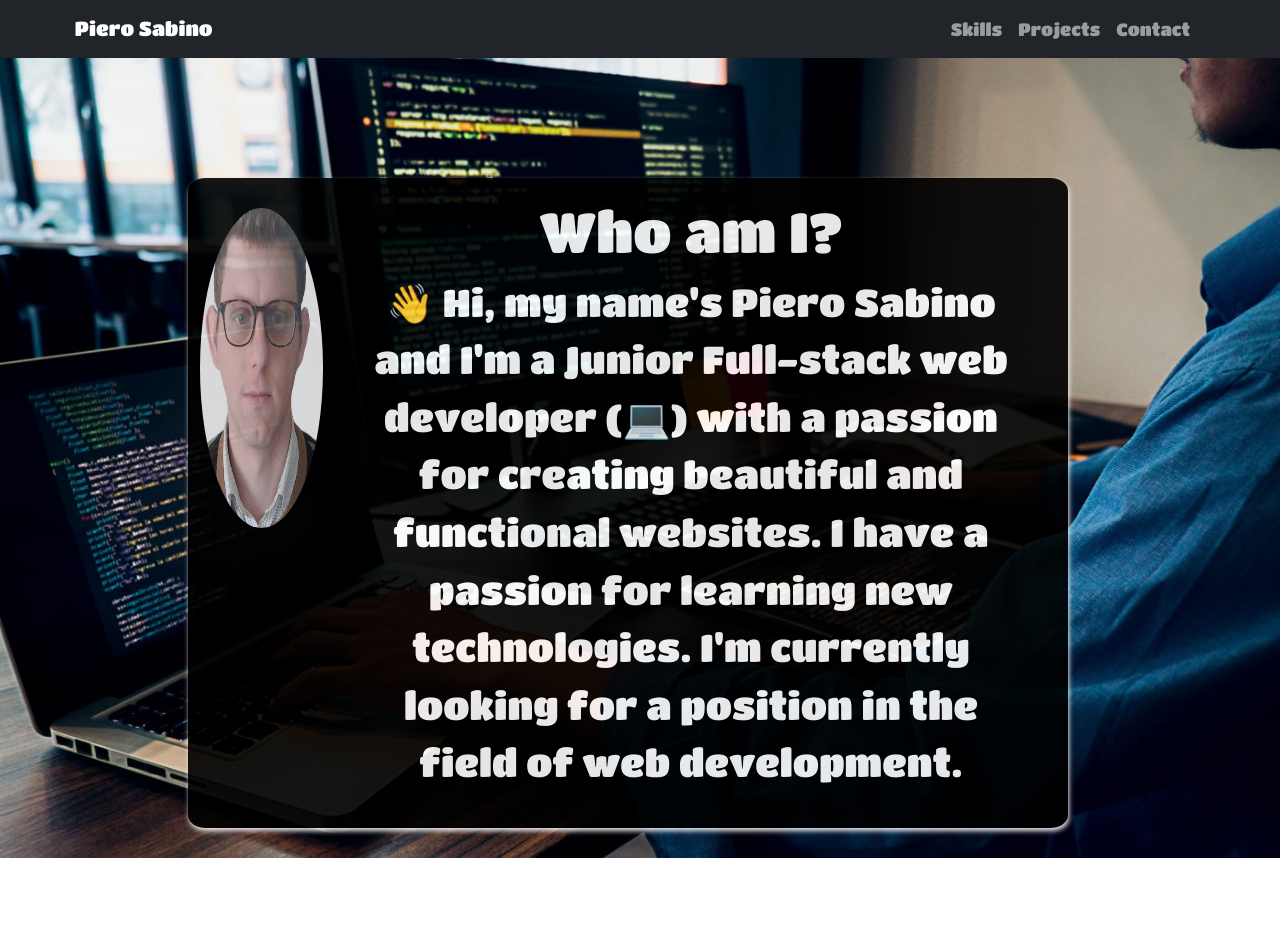
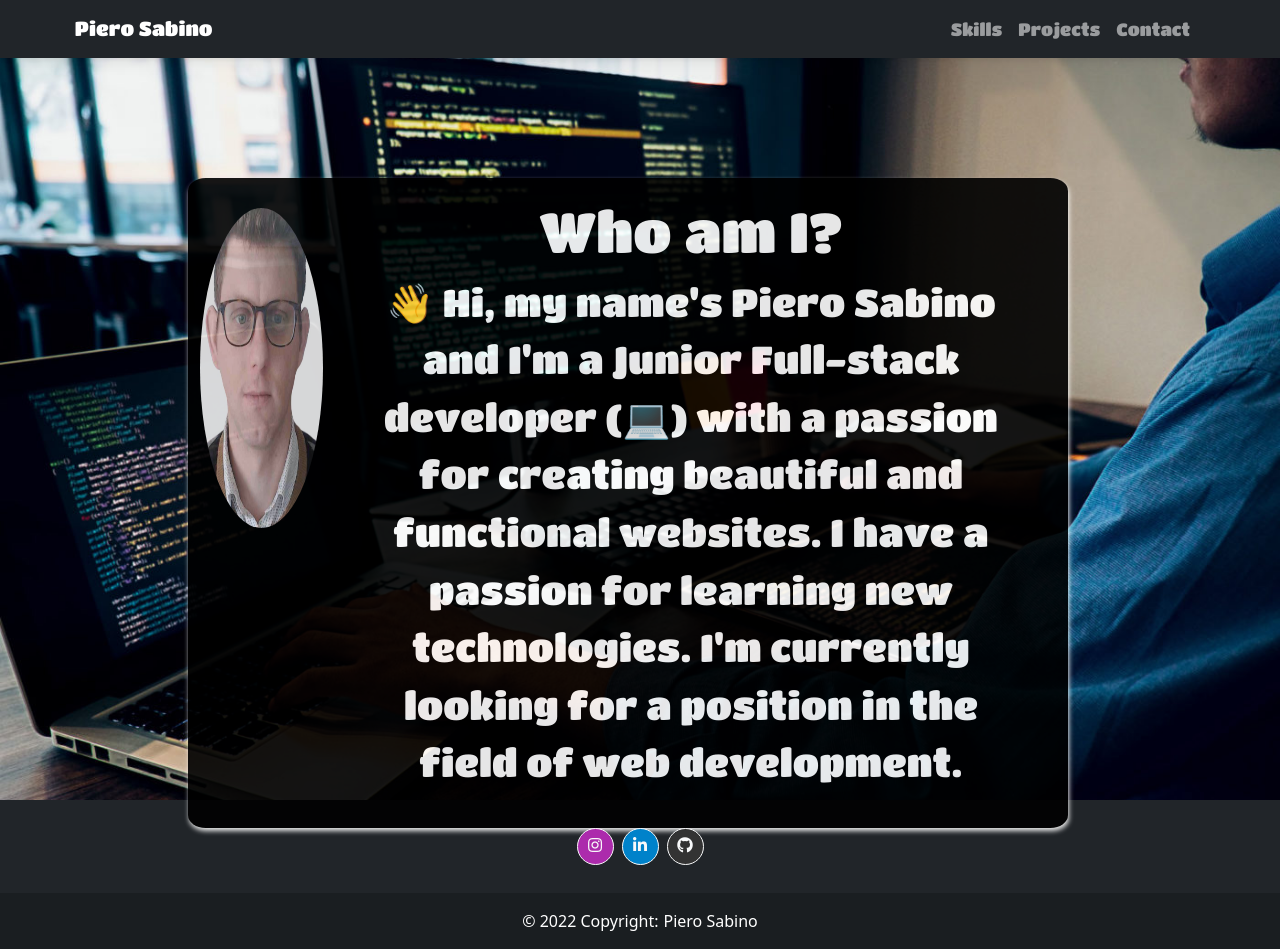
Before and after one commit to pierre1590/Portfolio-Piero, a React (Create React App) app: page / in a window 1280 px wide. Before the commit the page ends 858 px from the top, so only its background shows below. Built offline with nearby package versions, Linux system fonts and the light colour scheme.

Commit message:
Update project

```diff
--- a/package.json
+++ b/package.json
@@ -8,13 +8,14 @@
     "@testing-library/user-event": "^13.5.0",
     "bootstrap": "^5.1.3",
     "heroku": "^7.60.2",
+    "mdb-react-ui-kit": "^4.1.0",
+    "node": "18.5.0",
     "react": "^18.2.0",
     "react-bootstrap": "^2.4.0",
     "react-dom": "^18.2.0",
     "react-router-dom": "^6.3.0",
     "react-scripts": "5.0.1",
-    "web-vitals": "^2.1.4",
-    "node":"18.5.0"
+    "web-vitals": "^2.1.4"
   },
   "scripts": {
     "start": "react-scripts start",
--- a/public/index.html
+++ b/public/index.html
@@ -16,13 +16,14 @@
     <link rel="icon" type="image/png" sizes="96x96" href="./favicon-96x96.png">
     <link rel="icon" type="image/png" sizes="16x16" href="./favicon-16x16.png">
     <link rel="manifest" href="./manifest.json">
+    <link href="https://use.fontawesome.com/releases/v5.15.1/css/all.css" rel="stylesheet" />
+    <link rel="preconnect" href="https://fonts.googleapis.com">
+    <link rel="preconnect" href="https://fonts.gstatic.com" crossorigin>
+    <link href="https://fonts.googleapis.com/css2?family=Titan+One&display=swap" rel="stylesheet">
     <meta name="msapplication-TileColor" content="#ffffff">
     <meta name="msapplication-TileImage" content="/ms-icon-144x144.png">
     <meta name="theme-color" content="#ffffff">
     <meta name="viewport" content="width=device-width, initial-scale=1" />
-<link rel="preconnect" href="https://fonts.googleapis.com">
-<link rel="preconnect" href="https://fonts.gstatic.com" crossorigin>
-<link href="https://fonts.googleapis.com/css2?family=Titan+One&display=swap" rel="stylesheet">
     <meta name="theme-color" content="#000000" />
     <meta
       name="description"
--- a/src/App.js
+++ b/src/App.js
@@ -4,22 +4,23 @@ import {Home} from "./pages/Home";
 import {Skills} from "./pages/Skills";
 import {Projects} from "./pages/Projects";
 import {Contact} from "./pages/Contact";
+import {Footer} from "./components/Footer/Footer";
 import 'bootstrap/dist/css/bootstrap.min.css';
 import '../src/css/styles.css';
 
 function App() {
   return (
-    <div className="App main-container">
+    <><div className="App main-container">
       <NavBar />
       <Router>
         <Routes>
-          <Route path="/skills" element={<Skills/>}/>
-          <Route path="/projects" element={<Projects/>}/>
-          <Route path="/contact" element={<Contact/>}/>
-          <Route path="/" element={<Home/>}/>
+          <Route path="/skills" element={<Skills />} />
+          <Route path="/projects" element={<Projects />} />
+          <Route path="/contact" element={<Contact />} />
+          <Route path="/" element={<Home />} />
         </Routes>
       </Router>
-    </div>
+    </div><Footer /></>
   );
 }
 
--- /dev/null
+++ b/src/components/Footer/Footer.css
@@ -0,0 +1,22 @@
+
+
+/* Instagram icon */
+.mb-4 .instagram:hover{
+    color: #f07;
+    transform: scale(1.1);
+    box-shadow: 0 0 0.2rem 0.2rem #fff;
+}
+
+/* Linkedin icon */
+.mb-4 .linkedin:hover {
+    color: #01f;
+    transform: scale(1.1);
+    box-shadow: 0 0 0.2rem 0.2rem #fff;
+}
+
+/* Github icon */
+.mb-4 .github:hover {
+    color: #000;
+    transform: scale(1.1);
+    box-shadow: 0 0 0.2rem 0.2rem #fff;
+}
--- /dev/null
+++ b/src/components/Footer/Footer.js
@@ -0,0 +1,61 @@
+import React from 'react';
+import {
+  MDBFooter,
+  MDBContainer,
+  MDBIcon
+} from 'mdb-react-ui-kit';
+import "./Footer.css"
+
+export const Footer = () => {
+    const year = new Date().getFullYear();
+
+    return (
+      <>
+        <MDBFooter className="bg-dark text-center text-white">
+          <MDBContainer className="p-4 pb-0">
+            <section className="mb-4" >
+              <a
+                className="btn btn-outline-light btn-floating m-1 instagram"
+                style={{ backgroundColor: "#ac2bac" }}
+                href="#!"
+                role="button"
+
+              >
+                <MDBIcon fab icon="instagram" />
+              </a>
+
+              <a
+                className="btn btn-outline-light btn-floating m-1 linkedin"
+                style={{ backgroundColor: "#0082ca" }}
+                href="#!"
+                role="button"
+              >
+                <MDBIcon fab icon="linkedin-in" />
+              </a>
+
+              <a
+                className="btn btn-outline-light btn-floating m-1 github"
+                style={{ backgroundColor: "#333333" }}
+                href="#!"
+                role="button"
+              >
+                <MDBIcon fab icon="github" />
+              </a>
+            </section>
+          </MDBContainer>
+
+          <div
+            className="text-center p-3"
+            style={{ backgroundColor: "rgba(0, 0, 0, 0.2)" }}
+          >
+            © {year} Copyright:
+            <a className="text-white" href="mailto:piero.sa@icloud.com"
+              style={{marginLeft:5,textDecoration:'none'}}
+            >
+              Piero Sabino
+            </a>
+          </div>
+        </MDBFooter>
+      </>
+    );
+}
--- a/src/components/Navbar/NavBar.css
+++ b/src/components/Navbar/NavBar.css
@@ -5,7 +5,6 @@
 
 .links{
     margin-right: 70px;
-
     font-family: 'Titan One', cursive;
     font-size: 1.1em;
 }
--- a/src/css/styles.css
+++ b/src/css/styles.css
@@ -1,6 +1,10 @@
 * {
     margin: 0;
     padding: 0;
+}
+
+body {
+        font-family: Roboto, Helvetica, Arial, sans-serif;
 }
 
 .main-container {
--- a/src/index.js
+++ b/src/index.js
@@ -1,6 +1,6 @@
 import React from 'react';
 import ReactDOM from 'react-dom/client';
-
+import 'mdb-react-ui-kit/dist/css/mdb.min.css';
 import App from './App';
 import reportWebVitals from './reportWebVitals';
 
--- a/src/pages/Home.js
+++ b/src/pages/Home.js
@@ -19,7 +19,7 @@ export const Home = () => {
                         Who am I?
                     </h1>
                     <p>
-                       👋 Hi, my name's Piero Sabino and I'm a Junior Full-stack web developer (💻) with a passion for creating beautiful and functional websites. I have a passion for learning new technologies. I'm currently looking for a position in the field of web development.</p>
+                       👋 Hi, my name's Piero Sabino and I'm a Junior Full-stack developer (💻) with a passion for creating beautiful and functional websites. I have a passion for learning new technologies. I'm currently looking for a position in the field of web development.</p>
                 </div>
             </div>
             </Container>
```
Also changed, not shown: 1 other file (tests, documents, lock files or other folders). Lines whose indentation alone changed are shown as unchanged.
